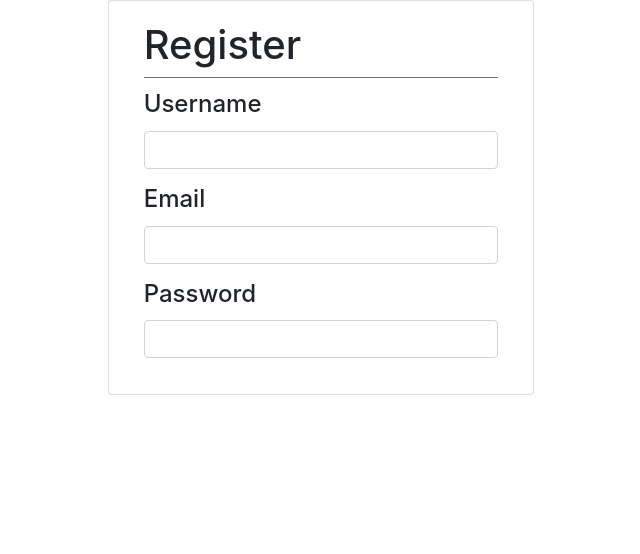
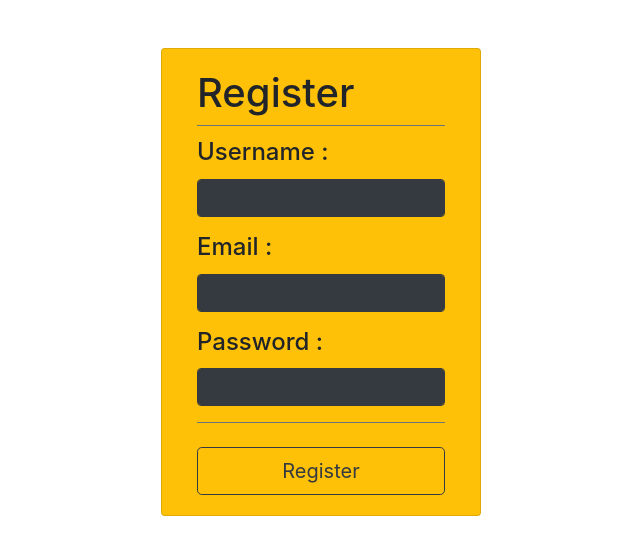
Before and after one commit to ricoantonio/jc10-simplemerce, a React (Create React App) app: page /register in a window 1280 px wide. Shown: the top 554 px of the page, without its empty margins (319-959 px from the left). Built offline with nearby package versions, Linux system fonts and the light colour scheme.

Commit message:
registerform

```diff
--- a/src/components/Register.js
+++ b/src/components/Register.js
@@ -1,34 +1,50 @@
 import React, { Component } from 'react'
 
 class Register extends Component{
+
+    onRegisterClick=()=>{
+        // ambil semua data dari text input
+        let username = this.username.value
+        let email = this.email.value
+        let password = this.password.value
+
+        console.log(username, email, password);
+
+        // post data tersebut ke db.json
+
+
+    }
+
     render() {
         return (
             <div>
-                <div className="col-sm-4 mx-auto card">
+                <div className="col-sm-3 mx-auto card mt-5 bg-warning">
                     <div className="card-body">
+
                         <div className="card-title border-bottom border-secondary">
                             <h1>Register</h1>
                         </div>
+                        <form className="form-group border-bottom border-secondary">
                             <div className="card-title">
-                            <h4>Username</h4>
+                                <h4>Username :</h4>
                             </div>
-                        <form className="input-group">
-                            <input type="text" className="form-control mb-3"/>
-                        </form>
+                                <input ref={(input)=>{this.username=input}} type="text" className="form-control btn-dark mb-3 text-center"/>
 
                             <div className="card-title">
-                            <h4>Email</h4>
+                                <h4>Email :</h4>
                             </div>
-                        <form className="input-group">
-                            <input type="text" className="form-control mb-3"/>
-                        </form>
+                                <input ref={(input)=>{this.email=input}} type="text" className="form-control btn-dark mb-3 text-center"/>
 
                             <div className="card-title">
-                            <h4>Password</h4>
+                                <h4>Password :</h4>
                             </div>
-                        <form className="input-group">
-                            <input type="password" className="form-control mb-3"/>
+                                <input ref={(input)=>{this.password=input}} type="password" className="form-control btn-dark mb-3 text-center"/>
                         </form>
+                        <div
+                        onClick={this.onRegisterClick}
+                        className="text-center">
+                            <button className="btn-block btn btn-outline-dark btn-lg mt-4">Register</button>
+                        </div>
                     </div>
                 </div>
             </div>
--- /dev/null
+++ b/src/database/db.json
@@ -0,0 +1,10 @@
+{
+    "users" : [
+        {
+            "id" : 1,
+            "username" : "sansan",
+            "email" : "sansan@hotmail.com",
+            "password" : "satuduatiga"
+        }
+    ]
+}
```
Lines whose indentation alone changed are shown as unchanged.
